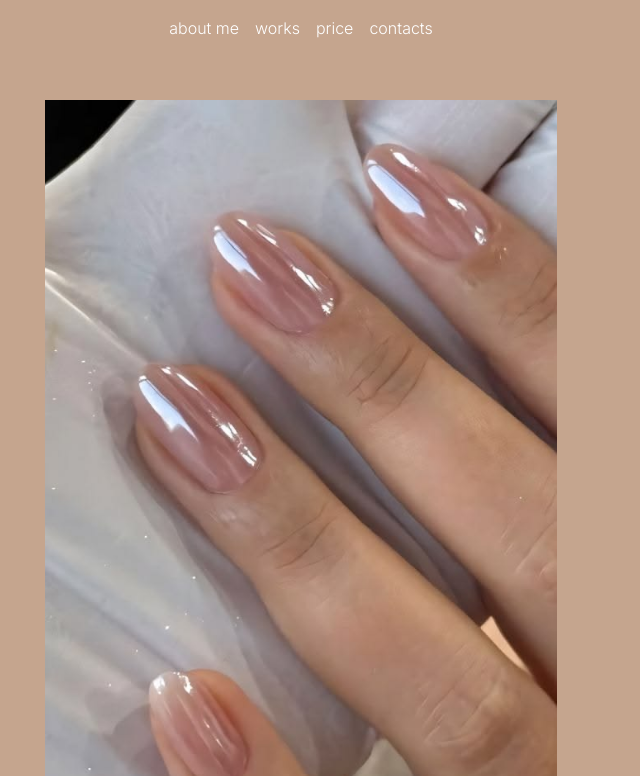
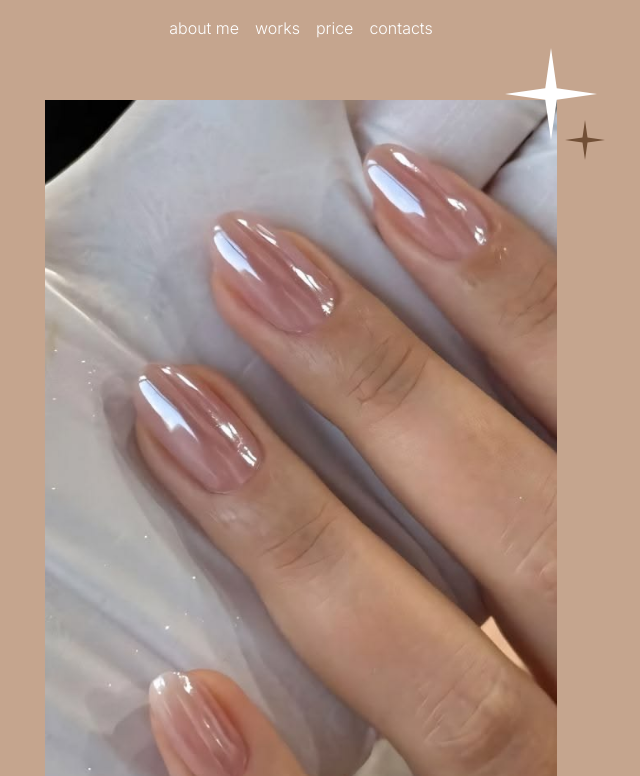
Before and after one commit to iviktorry/katyko-nails-salon, a React (Vite) app: page / in a window 1280 px wide. Shown: the top 776 px of the page, without its empty margins (339-979 px from the left). Built offline with nearby package versions, Linux system fonts and the light colour scheme.

Commit message:
feat: add sparkle to hero component

```diff
--- a/src/components/Hero.jsx
+++ b/src/components/Hero.jsx
@@ -1,3 +1,5 @@
+import Sparkles from "./Sparkles";
+
 export default function Hero({ hero }) {
   // {navigation, image, subtitle, description, buttonText}
   return (
@@ -11,7 +13,12 @@ export default function Hero({ hero }) {
           ))}
         </ul>
       </nav>
-      <img src={hero.image} className="pt-15 max-w-lg w-[70%]" alt="" />
+      <div className="relative pt-15 max-w-lg w-[70%]">
+        <img src={hero.image} alt="" />
+        <div className="absolute top-2 -right-10">
+          <Sparkles />
+        </div>
+      </div>
       <h1 className="text-7xl relative self-start pl-2 -top-11 max-w-[90%] font-semibold font-heading">
         {hero.subtitle}
       </h1>
--- a/src/components/Sparkles.jsx
+++ b/src/components/Sparkles.jsx
@@ -1,6 +1,6 @@
 export default function Sparkles() {
   return (
-    <div className="relative">
+    <div className="relative h-23 w-23">
       <svg
         viewBox="0 0 24 24"
         fill="none"
```
